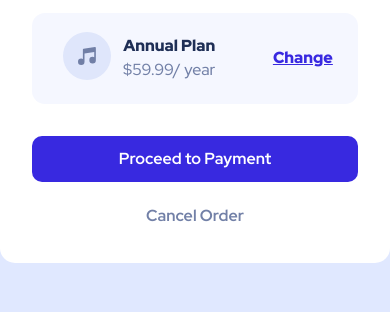
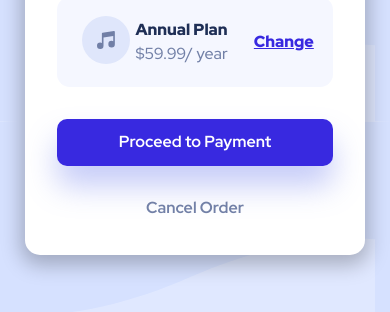
Before and after one commit to YandroRB/order-summary, a plain HTML site: page index.html in a window 390 px wide. Shown: the part 460-772 px from the top of the page. Drawn offline with Linux system fonts and the light colour scheme.

Commit message:
Mecanismos responsive y correccion de errores

```diff
--- a/css/styles.css
+++ b/css/styles.css
@@ -1,5 +1,5 @@
 :root{
-    --primary-pale-blue:hwb(225 88% 0%);
+    --primary-pale-blue:hsl(225, 100%, 94%);
     --primary-bright-blue:hsl(245, 75%, 52%);
     --very-pale-blue: hsl(225, 100%, 98%);
     --desaturated-blue: hsl(224, 23%, 55%);
@@ -26,6 +26,7 @@ body{
     background-color: rgb(255, 255, 255);
     border-radius: 15px;
     overflow: hidden;
+    box-shadow: 0px 6px 20px 4px rgba(0,0,0,0.25);
 }
 .illustration img{
     max-width: 100%;
@@ -83,20 +84,21 @@ body{
 .resume .btn_confirm{
     display: block;
     width: 100%;
-    margin-bottom: 1.5em;
+    margin-bottom: 2em;
     border-radius: 10px;
     padding-top: 14px;
     padding-bottom: 14px;
     background-color: var(--primary-bright-blue);
     color: rgb(255, 255, 255);
     font-weight: 700;
+    box-shadow: 0px 20px 30px 0px rgba(109,124,237,0.39);
 }
 .resume .btn_confirm:hover{
     background-color: var(--opacity-primary-bright-blue);
     cursor: pointer;
 }
 .resume .btn_cancel{
-    background-color: rgb(255, 255, 255);
+    background-color: inherit;
     color: var(--desaturated-blue);
     font-weight: 700;
     margin-bottom: 2.3em;
@@ -104,5 +106,13 @@ body{
 .resume .btn_cancel:hover{
     color: var(--dark-blue);
     cursor: pointer;
+}
 
+@media(max-width:425px){
+    body{
+        background: url('../images/pattern-background-mobile.svg'),var(--primary-pale-blue);
+    }
+    .component{
+        max-width: 340px;
+    }
 }
```
Also changed, not shown: design/desktop.png (added), design/mobile.png (added).
